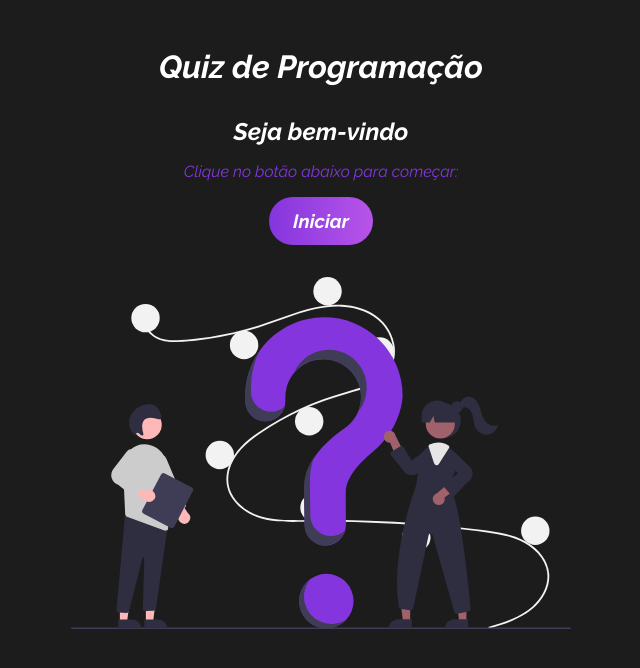
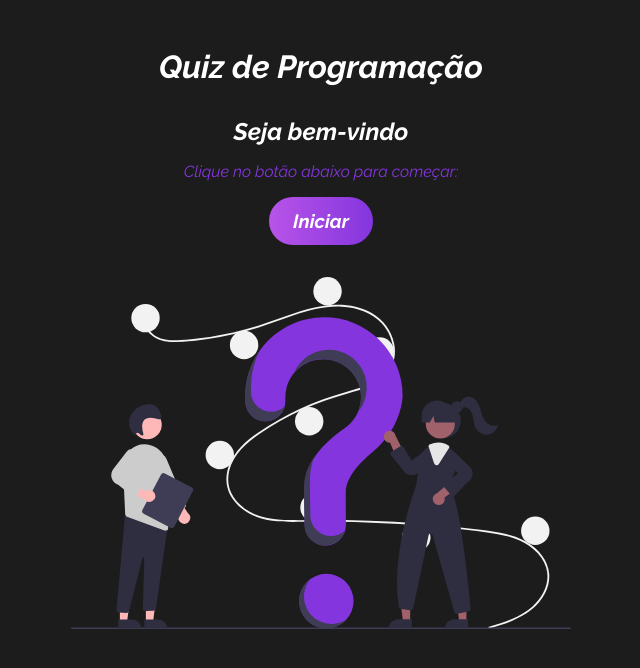
Before and after one commit to devMahaw/quiz_programacao, a React (Vite) app: page / in a window 1280 px wide. In both pictures the pointer is over the button "Iniciar". Shown: the top 668 px of the page, without its empty margins (319-959 px from the left). Built offline with nearby package versions, Linux system fonts and the light colour scheme.

Commit message:
global css change

```diff
--- a/src/global.css
+++ b/src/global.css
@@ -30,3 +30,11 @@ button {
   border-radius: 3rem;
   border: none;
 }
+
+button:hover {
+  background: linear-gradient(
+    90deg,
+    rgba(184, 84, 232, 1) 0%,
+    rgba(132, 53, 222, 1) 100%
+  );
+}
```
